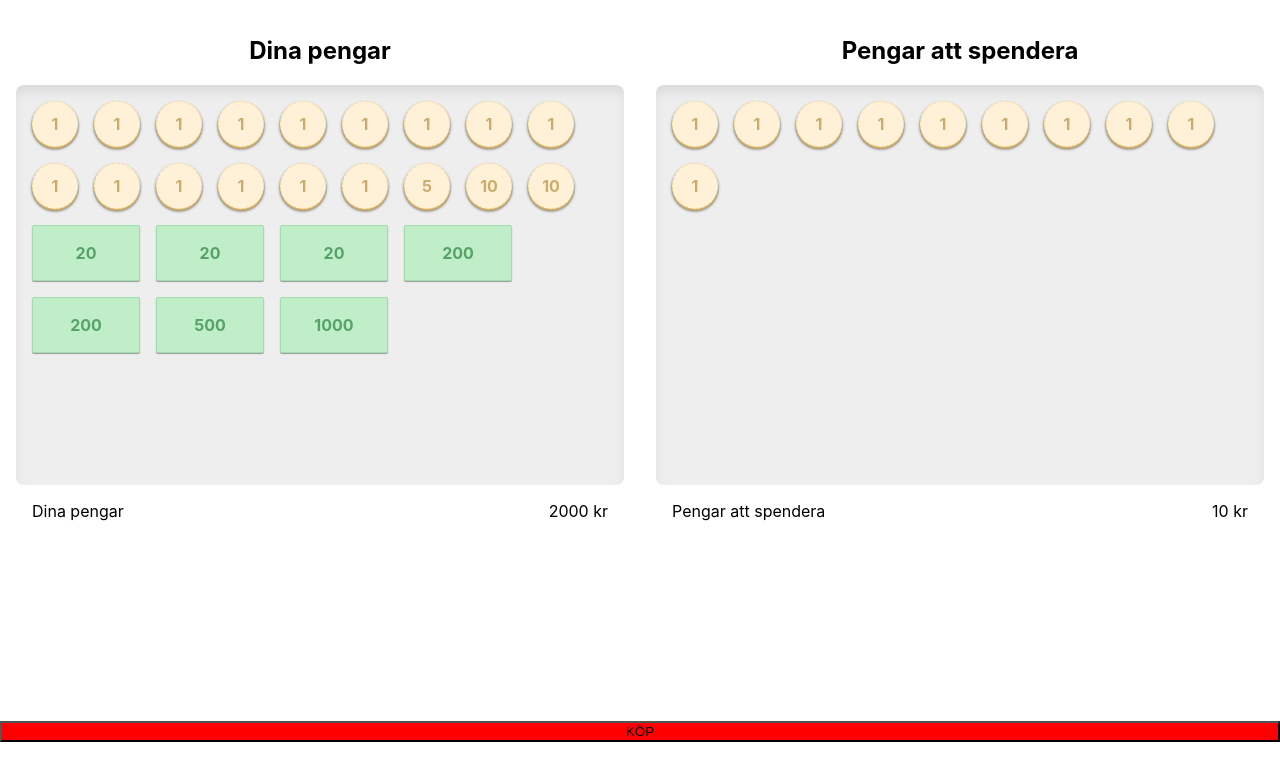
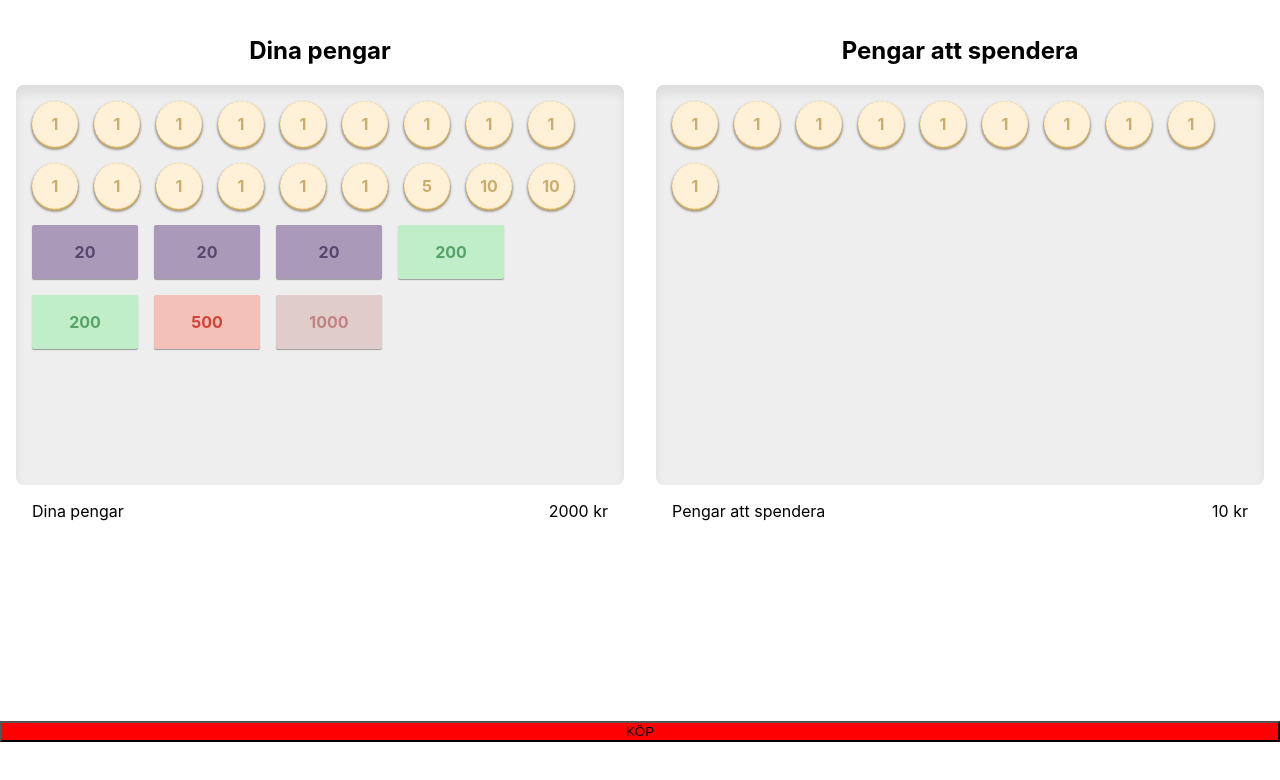
Before and after one commit to AntonStrand/hackathon-spiik-2019, a React (Create React App) app in the folder frontend/: page / in a window 1280 px wide. Shown: the top 780 px of the page. Built offline with nearby package versions, Linux system fonts and the light colour scheme.

Commit message:
different colors depending on bill value

```diff
--- a/frontend/src/components/SaldoPage/money/Bill.js
+++ b/frontend/src/components/SaldoPage/money/Bill.js
@@ -1,17 +1,36 @@
 import styled from 'styled-components'
+
+// prettier-ignore
+// getBackgroundColor :: Props -> HexCode
+const getBackgroundColor = ({ children: value }) =>
+  value === 20 ? '#AB99B9'
+  : value === 50 ? '#F0E0BC'
+  : value === 100 ? '#BBD2E5'
+  : value === 200 ? '#BFEEC9'
+  : value === 500 ? '#F3C1B8'
+  : /* otherwise */ '#E1CCCC'
+
+// prettier-ignore
+// getTextColor :: Props -> HexCode
+const getTextColor = ({ children: value }) =>
+  value === 20 ? '#59466E'
+  : value === 50 ? '#D86337'
+  : value === 100 ? '#426E9B'
+  : value === 200 ? '#56a267'
+  : value === 500 ? '#D04337'
+  : /* otherwise */ '#BF8282'
 
 const Bill = styled.div`
   user-select: none;
-  background: #bfeec9;
+  background: ${getBackgroundColor};
   border-radius: 2px;
-  border: 1px solid #a1dbae;
   text-align: center;
   height: 54px;
   width: 106px;
   line-height: 54px;
   font-size: 16px;
   font-weight: bold;
-  color: #56a267;
+  color: ${getTextColor};
   box-shadow: 0 1px 1px #999;
   cursor: pointer;
   transition: all 100ms;
```
